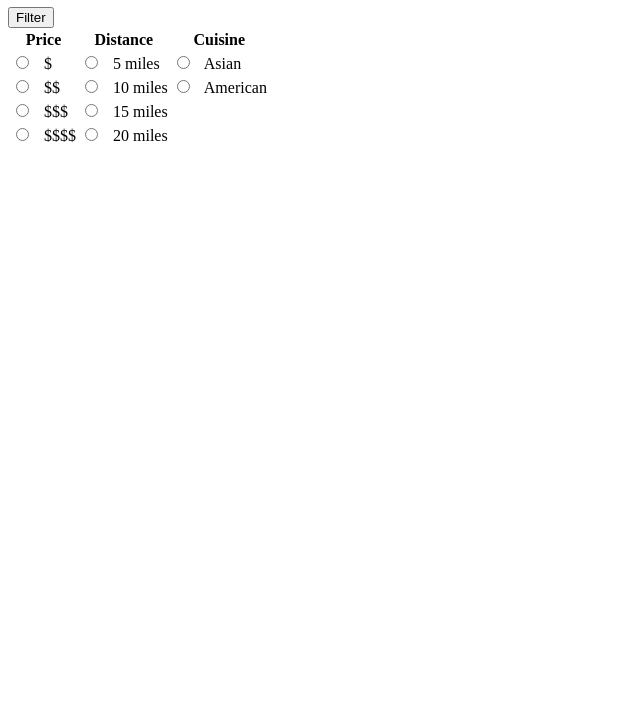
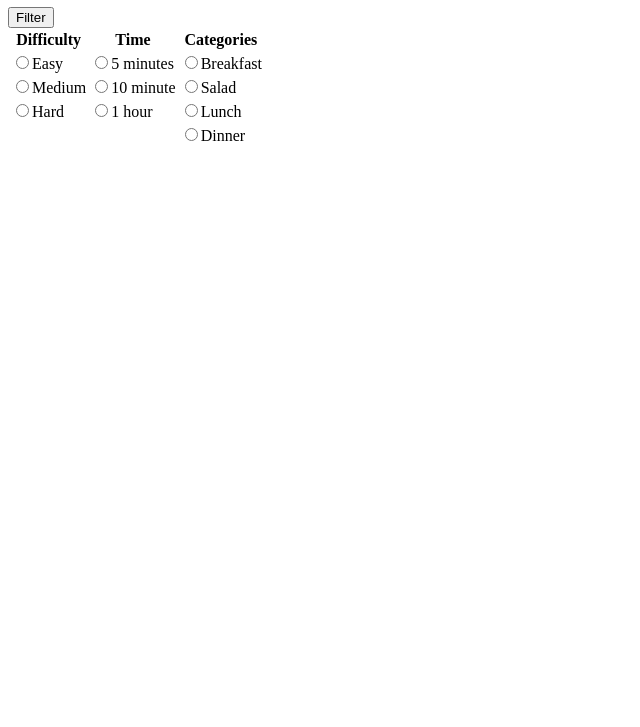
Before and after one commit to Berniez88/RecipePicker, a plain HTML site: page index.html in a window 1280 px wide. Shown: the part 73-800 px from the top of the page, without its empty margins (0-640 px from the left). Drawn offline with Linux system fonts and the light colour scheme.

Commit message:
Added Autopopulate table and button in js

```diff
--- a/app.js
+++ b/app.js
@@ -0,0 +1,74 @@
+/**
+ * Helper Functions
+ */
+function createRadioBox(id) {
+    var radioBox = document.createElement("input")
+    radioBox.type = 'radio'
+    radioBox.id = id
+    return radioBox
+}
+
+function createLabel(labelText, id) {
+    var cellLabel = document.createElement('label')
+    cellLabel.htmlFor = id
+    cellLabel.innerText = labelText
+    return cellLabel
+}
+
+var filterSection = document.getElementById("filter")
+
+/**
+ * Create the filter Button
+ */
+var filterButton = document.createElement("button")
+filterButton.innerText = "Filter"
+filterButton.id = "filterButton"
+
+/**
+ * Create table to contains the filter
+ */
+var filterTable = document.createElement("table")
+filterTable.id = "filterTable"
+
+var filterHeaders = ["Difficulty", "Time", "Categories"]
+var difficulty = ["Easy", "Medium", "Hard"]
+var time = ["5 minutes", "10 minute", "1 hour"]
+var categories = ["Breakfast", "Salad", "Lunch", "Dinner"]
+
+var maxRow = Math.max(difficulty.length, Math.max(time.length, categories.length))
+
+// Setting up the table headers
+var headerRow = filterTable.insertRow(0)
+
+for (var headerIndex = 0; headerIndex < filterHeaders.length; headerIndex++) {
+    var headerCell = document.createElement("TH")
+    headerCell.innerText = filterHeaders[headerIndex]
+    headerRow.appendChild(headerCell)
+}
+
+// Adding the filter details to the table
+for (var index = 0; index < maxRow; index++) {
+    var insertedRow = filterTable.insertRow()
+    var difficultyEntry = insertedRow.insertCell()
+    var timeEntry = insertedRow.insertCell()
+    var categoriesEntry = insertedRow.insertCell()
+
+    if (index < difficulty.length) {
+        difficultyEntry.appendChild(createRadioBox("difficulty"))
+        difficultyEntry.appendChild(createLabel(difficulty[index]), "difficulty")
+    }
+
+    if (index < time.length) {
+        timeEntry.appendChild(createRadioBox("prepTime"))
+        timeEntry.appendChild(createLabel(time[index]), "prepTime")
+    }
+
+    if (index < categories.length) {
+        categoriesEntry.appendChild(createRadioBox("categories"))
+        categoriesEntry.appendChild(createLabel(categories[index], "categories"))
+    }
+
+}
+
+filterSection.appendChild(filterButton)
+filterSection.appendChild(filterTable)
--- a/index.html
+++ b/index.html
@@ -13,72 +13,6 @@
     </div>
 
     <div id="filter">
-      <button id="filterBtn">Filter</button>
-      <table>
-        <tr>
-          <th>Price</th>
-          <th>Distance</th>
-          <th>Cuisine</th>
-        </tr>
-        <tr>
-          <td>
-            <input type="radio" id="price" />
-
-            <label for="price">$</label>
-          </td>
-          <td>
-            <input type="radio" id="miles" />
-
-            <label for="miles">5 miles</label>
-          </td>
-          <td>
-            <input type="radio" id="cuisine" />
-
-            <label for="cuisine">Asian</label>
-          </td>
-        </tr>
-        <tr>
-          <td>
-            <input type="radio" id="price" />
-
-            <label for="price">$$</label>
-          </td>
-          <td>
-            <input type="radio" id="miles" />
-
-            <label for="miles">10 miles</label>
-          </td>
-          <td>
-            <input type="radio" id="cuisine" />
-
-            <label for="cuisine">American</label>
-          </td>
-        </tr>
-        <tr>
-          <td>
-            <input type="radio" id="price" />
-
-            <label for="price">$$$</label>
-          </td>
-          <td>
-            <input type="radio" id="miles" />
-
-            <label for="miles">15 miles</label>
-          </td>
-        </tr>
-        <tr>
-          <td>
-            <input type="radio" id="price" />
-
-            <label for="price">$$$$</label>
-          </td>
-          <td>
-            <input type="radio" id="miles" />
-
-            <label for="miles">20 miles</label>
-          </td>
-        </tr>
-      </table>
     </div>
 
     <script src="app.js"></script>
```
